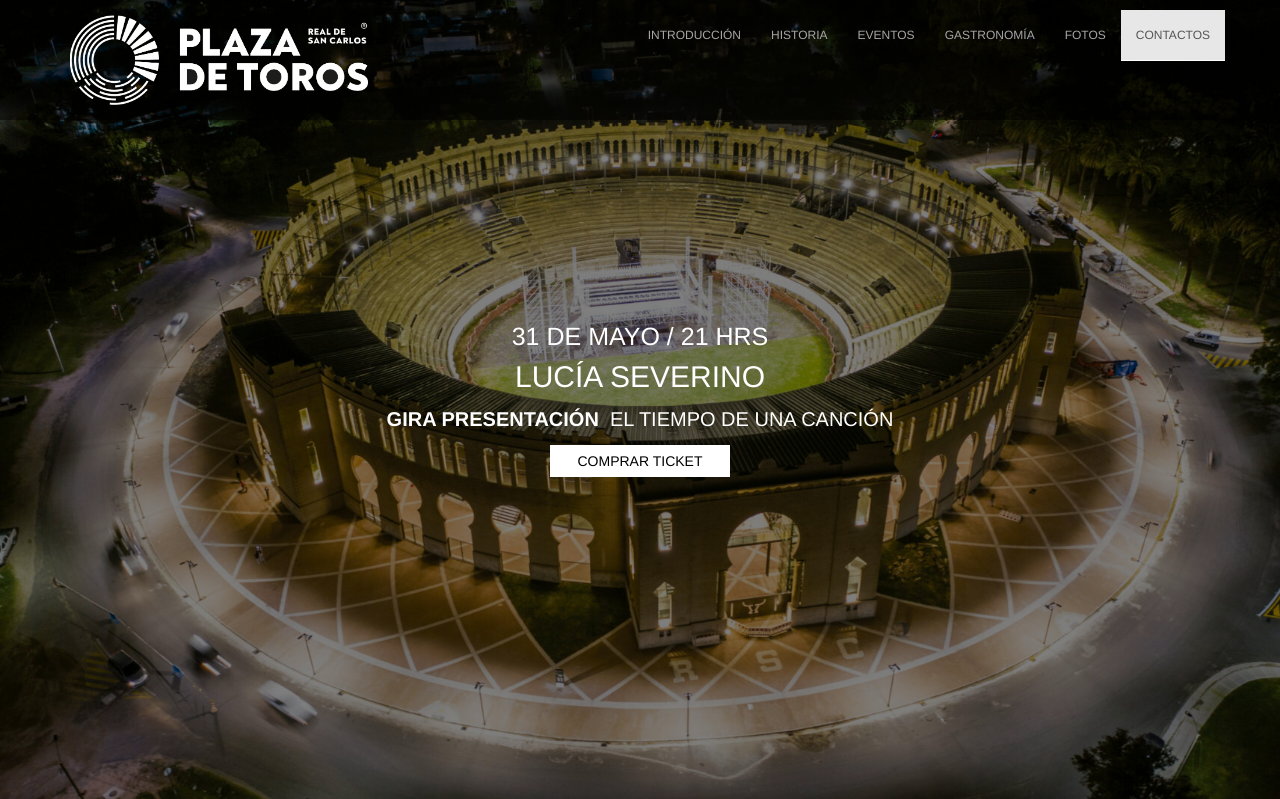
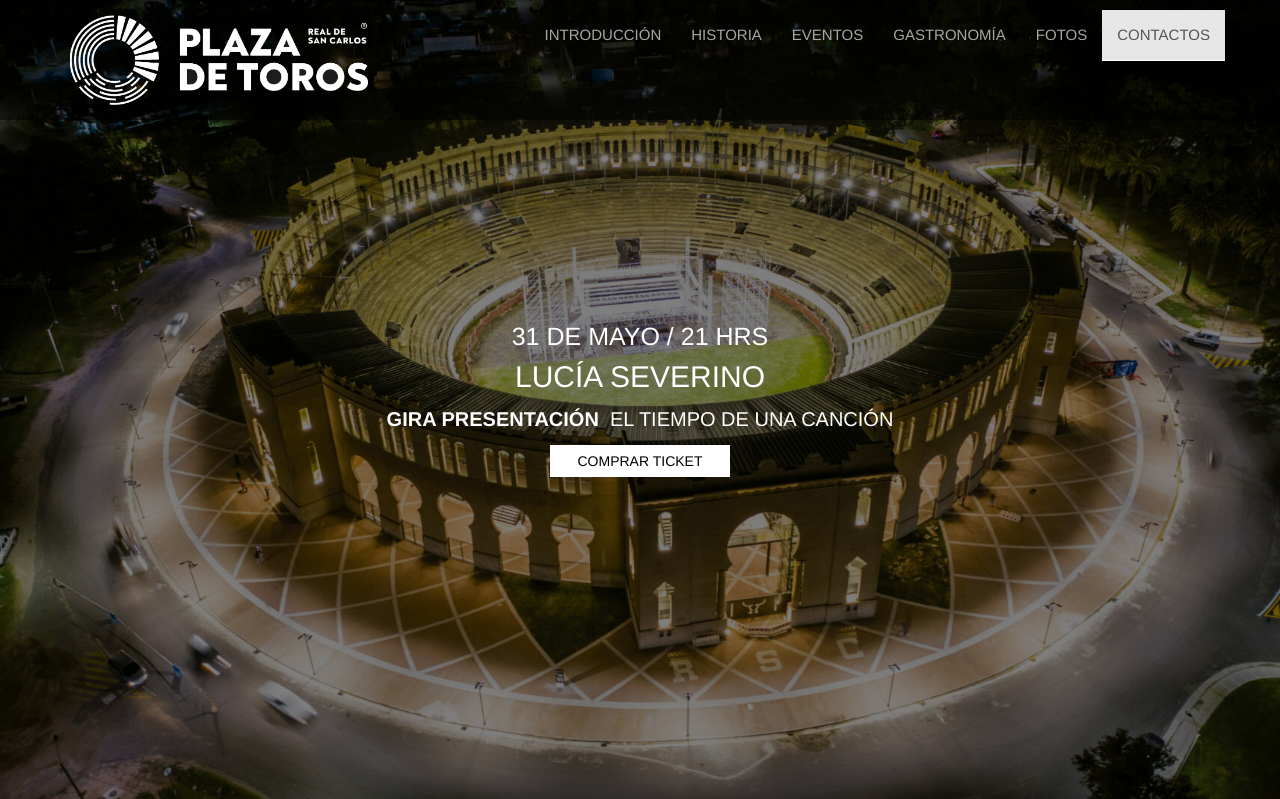
Before and after one commit to Citadin2025/demo-proyecto-plazatoros, a PHP site: page / in a window 1280 px wide. Shown: the top 799 px of the page. Run offline with PHP 8.4, Linux system fonts and the light colour scheme; data that the repository does not hold is empty; some libraries are stand-ins or nearby versions.

Commit message:
agrande 2px la letra del nav

```diff
--- a/assets/css/main.css
+++ b/assets/css/main.css
@@ -60,7 +60,7 @@ a:focus { outline: none; }
 .navbar-custom .navbar-nav > li > a {
   color: #a7a5a5;
   text-transform: uppercase;
-  font-size: 12px;
+  font-size: 15px;
   font-weight: 400;
   border-bottom: 1px solid transparent;
 }
```
